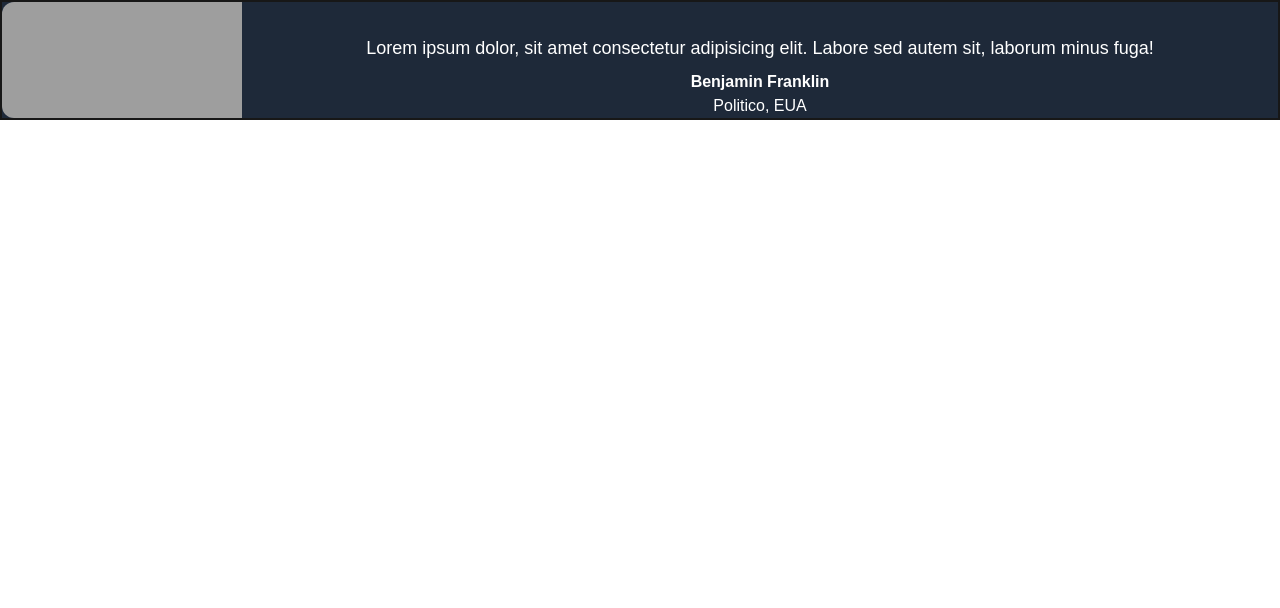
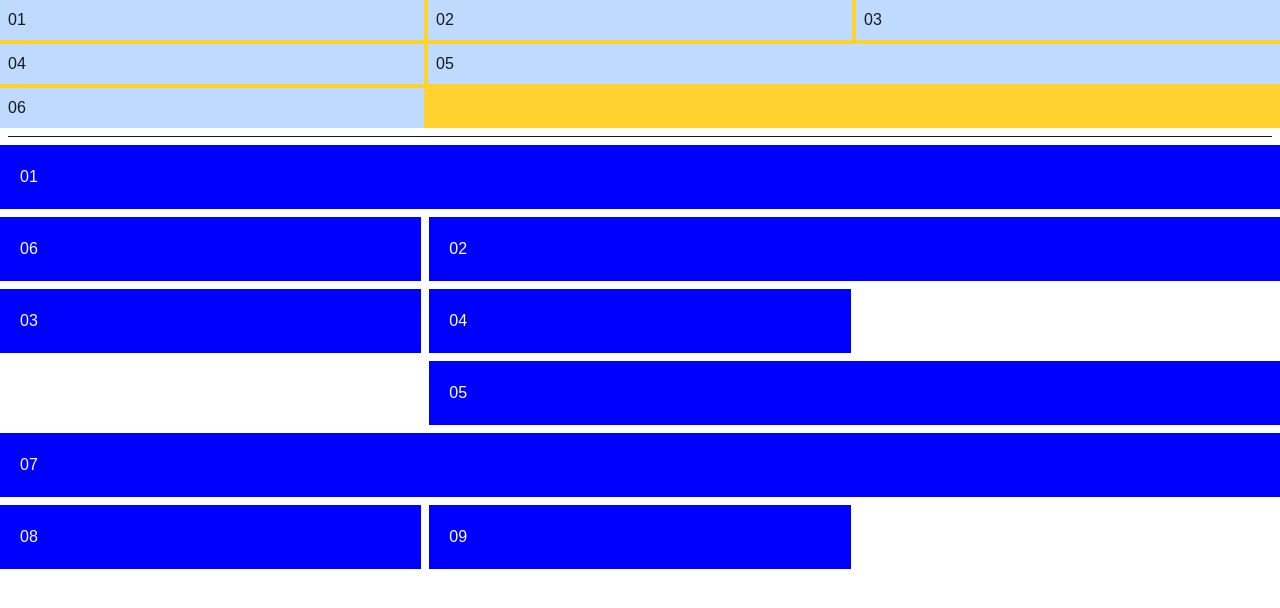
Before and after one commit to 2011Alexandrealvarenga/react-responsive-feature, a Next.js app: page / in a window 1280 px wide. Shown: the top 608 px of the page. Built offline with nearby package versions, Linux system fonts and the light colour scheme; grey boxes are pictures that could not be loaded.

Commit message:
update grid and exercise

```diff
--- /dev/null
+++ b/src/app/features/exercTest2.tsx
@@ -0,0 +1,14 @@
+export const Test2 = () =>{
+  return(
+    <div className="container mx-auto">
+      <div className="grid grid-cols-3 gap-1 justify-center bg-amber-300">
+        <div className="bg-blue-200 p-2">01</div>
+        <div className="bg-blue-200 p-2">02</div>
+        <div className="bg-blue-200 p-2">03</div>
+        <div className="bg-blue-200 p-2">04</div>
+        <div className="col-span-full md:col-span-2 bg-blue-200 p-2">05</div>
+        <div className="bg-blue-200 p-2">06</div>
+      </div>
+    </div>
+  );
+}
--- a/src/app/features/grid.tsx
+++ b/src/app/features/grid.tsx
@@ -9,7 +9,7 @@ export const Grid = () =>{
           <div className="cell">04</div>
           <div className="cell col-start-2 col-end-4">05</div>
           <div className="cell row-start-2">06</div>
-          <div className="cell">07</div>
+          <div className="cell col-span-3">07</div>
           <div className="cell">08</div>
           <div className="cell">09</div>
         </div>
--- a/src/app/page.tsx
+++ b/src/app/page.tsx
@@ -1,5 +1,6 @@
 import { Container } from "./features/container";
 import { Testemunials } from "./features/execTestemunials";
+import { Test2 } from "./features/exercTest2";
 import { Flexbox } from "./features/flexBox";
 import { Grid } from "./features/grid";
 import { Responsivite } from "./features/responsivite";
@@ -8,7 +9,9 @@ import { Responsivite } from "./features/responsivite";
 export default function Home() {
   return (
     <>
-      <Testemunials/>
+      <Test2 />
+      <hr className="m-2" />
+      <Grid />
     </>
   );
 }
```
